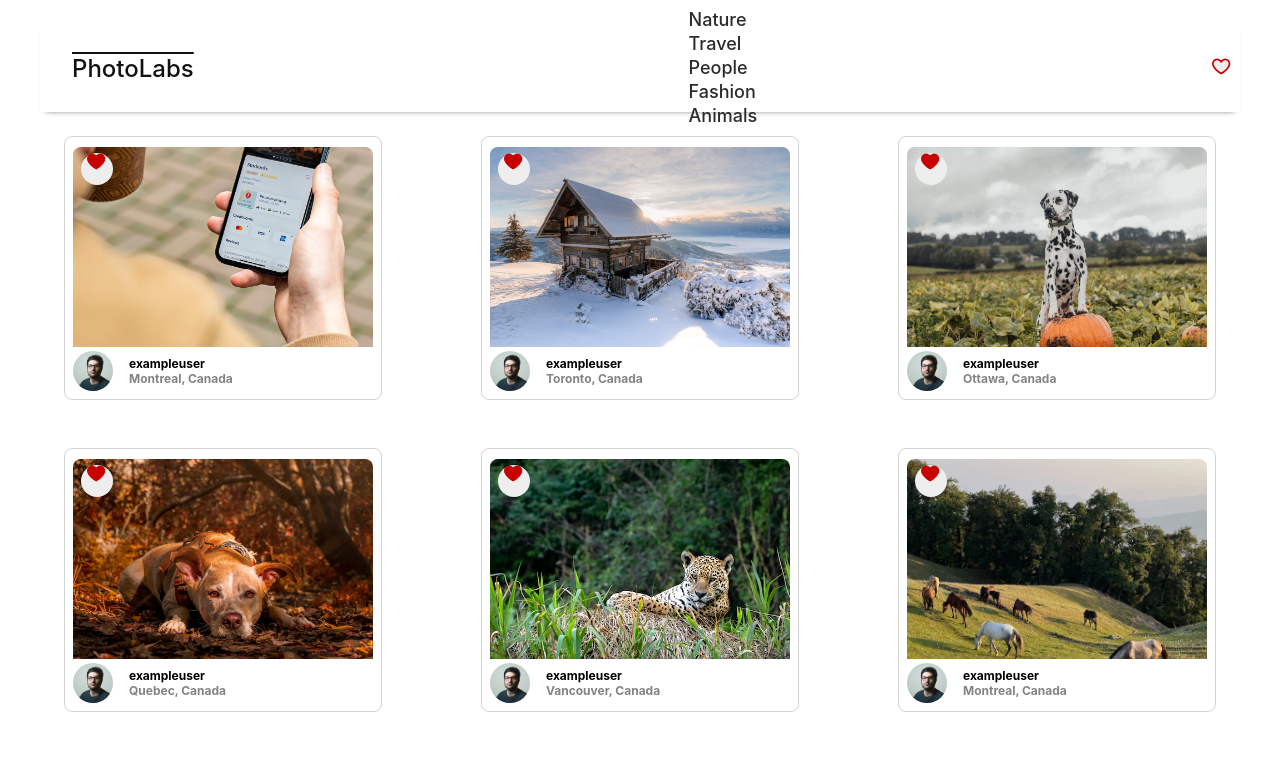
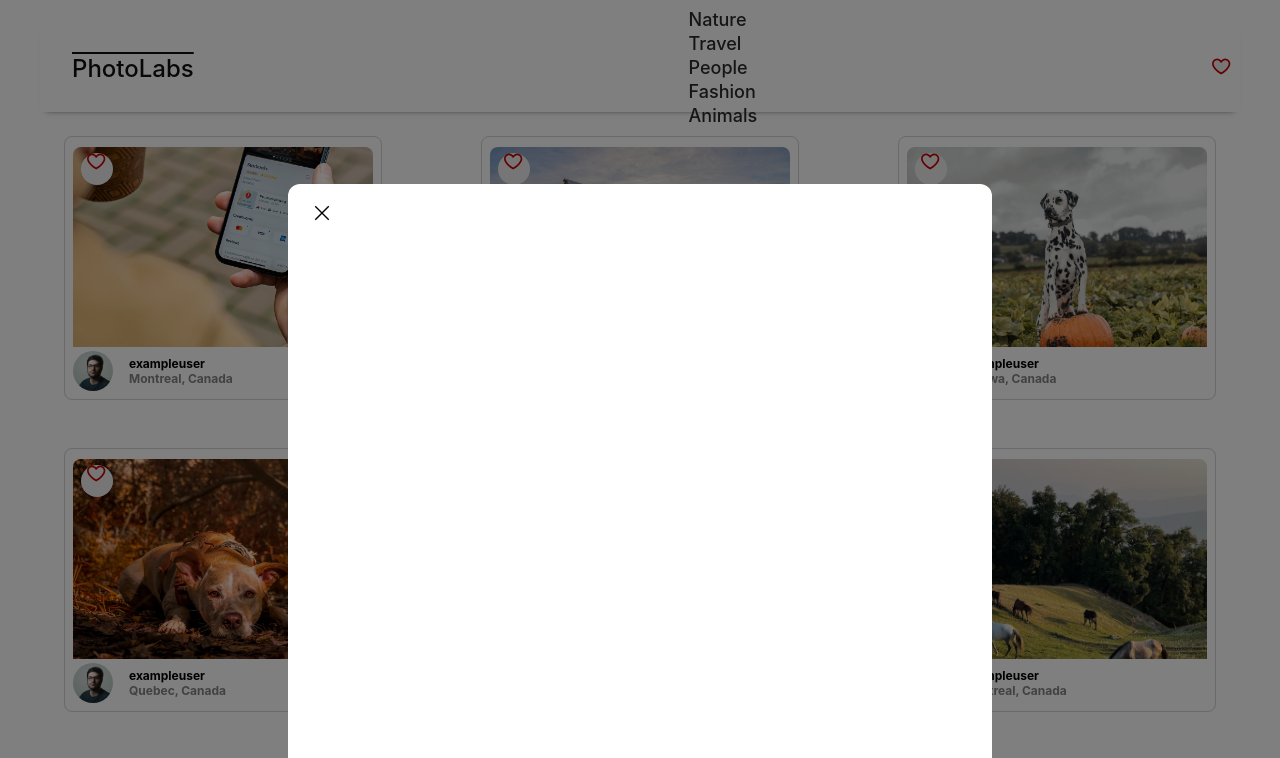
Before and after one commit to nawarani/photolabs, a React (Vite) app in the folder frontend/: page / in a window 1280 px wide. Shown: the top 758 px of the page. Built offline with nearby package versions, Linux system fonts and the light colour scheme; the HTML template or start-up script is replaced by a standard one.

Commit message:
upto blank modal

```diff
--- a/frontend/src/App.jsx
+++ b/frontend/src/App.jsx
@@ -2,11 +2,24 @@ import HomeRoute from './routes/HomeRoute';
 import './App.scss';
 import Topics from "./mocks/topics";
 import Photos from "./mocks/photos";
+import PhotoDetailsModal from './routes/PhotoDetailsModal';
+import { useState } from "react";
 
 const App = () => {
+  const [modal, setModal] = useState(true);
+  const [photoModalDetails, setPhotoModalDetails] = useState({});
+  const closeModal = () => {
+    setModal(false);
+  }
+  const openModal = (photosDetail) => {
+    setModal(true);
+    setPhotoModalDetails(photosDetail);
+  }
+
   return (
     <div className="App">
-      <HomeRoute topics ={Topics} photos={Photos}/>
+      <HomeRoute topics ={Topics} photos={Photos} openModal = {openModal}/>
+      {modal && <PhotoDetailsModal closeModal={closeModal} photo={photoModalDetails}/>}
     </div>
   );
 };
--- a/frontend/src/components/FavBadge.jsx
+++ b/frontend/src/components/FavBadge.jsx
@@ -2,10 +2,10 @@ import FavIcon from './FavIcon';
 
 import '../styles/FavBadge.scss';
 
-const FavBadge = ({ isFavPhotoExist }) => {
+const FavBadge = (props) => {
   return (
     <div className='fav-badge'>
-      <FavIcon displayAlert={!!isFavPhotoExist}/>
+      <FavIcon displayAlert={!!props.isFavPhotoExist} selected={props.favlist.length}/>
     </div>
   )
 };
--- a/frontend/src/components/PhotoFavButton.jsx
+++ b/frontend/src/components/PhotoFavButton.jsx
@@ -4,18 +4,14 @@ import { useState } from "react";
 
 
 const PhotoFavButton = (props) => {
-  const [fav, setFav] = useState(true);
 
-  const handleClick = () => {
-    setFav(fav === true ? false : true);
-    console.log("fav:", fav);
+  const handleClick = (id) => {
+    props.checkFav(id);
   }
 
   return (
-    <div className="photo-list__fav-icon">
-      <div onClick = {handleClick} >
-        < FavIcon selected={fav} />
-      </div>
+    <div className="photo-list__fav-icon" onClick = {() => handleClick(props.photoId)}>
+      < FavIcon selected={props.favlist.includes(props.photoId)} />
     </div>
   );
 };
--- a/frontend/src/components/PhotoList.jsx
+++ b/frontend/src/components/PhotoList.jsx
@@ -1,12 +1,11 @@
 import "../styles/PhotoList.scss";
 import PhotoListItem from './PhotoListItem';
-import Photos from "../mocks/photos";
 
 const PhotoList = (props) => {
   return (
     <ul className="photo-list">
       {props.photos.map(photo => (
-        <PhotoListItem key={photo.id} photo={photo} />
+        <PhotoListItem key={photo.id} photo={photo} favlist={props.favlist} checkFav={props.checkFav} openModal={props.openModal}/>
       ))}
     </ul>
   );
--- a/frontend/src/components/PhotoListItem.jsx
+++ b/frontend/src/components/PhotoListItem.jsx
@@ -4,8 +4,8 @@ import PhotoFavButton from './PhotoFavButton';
 const PhotoListItem = (props) => {
   const photo = props.photo;
   return (
-    <div className = "photo-list__item">
-      < PhotoFavButton />
+    <div className = "photo-list__item" onClick ={() => props.openModal(photo)}>
+      < PhotoFavButton favlist={props.favlist} photoId={photo.id} checkFav={props.checkFav}/>
       <img src={photo.urls.regular} className = "photo-list__image"/>
       <div className ="photo-list__user-details">
         <img src ={photo.user.profile} className = "photo-list__user-profile"/>
--- a/frontend/src/components/TopNavigationBar.jsx
+++ b/frontend/src/components/TopNavigationBar.jsx
@@ -7,7 +7,7 @@ const TopNavigation = (props) => {
     <div className="top-nav-bar">
       <span className="top-nav-bar__logo">PhotoLabs</span>
       <TopicList topics={props.topics}/>
-      <FavBadge />
+      <FavBadge favlist={props.favlist}/>
     </div>
   )
 };
--- a/frontend/src/routes/HomeRoute.jsx
+++ b/frontend/src/routes/HomeRoute.jsx
@@ -1,12 +1,25 @@
 import '../styles/HomeRoute.scss';
 import PhotoList from '../components/PhotoList';
 import TopNavigation from '../components/TopNavigationBar';
+import { useState } from "react";
 
 const HomeRoute = (props) => {
+  const [favList, setFavlist] = useState([]);
+  const checkFav = (id) => {
+    console.log("checkFavid", id)
+    let newList = null;
+    if(favList.includes(id)) {
+      newList = favList.filter((item) => item !== id)
+    } else {
+      newList = [...favList, id]
+    }
+    setFavlist(newList);
+  };
+  console.log(favList);
   return (
     <div className="home-route">
-      <TopNavigation topics={props.topics}/>
-      <PhotoList photos={props.photos}/>
+      <TopNavigation topics={props.topics} favlist={favList}/>
+      <PhotoList photos={props.photos} favlist={favList} checkFav={checkFav} openModal={props.openModal}/>
     </div>
   );
 };
--- a/frontend/src/routes/PhotoDetailsModal.jsx
+++ b/frontend/src/routes/PhotoDetailsModal.jsx
@@ -1,11 +1,14 @@
 import '../styles/PhotoDetailsModal.scss'
 import closeSymbol from '../assets/closeSymbol.svg';
+import PhotoFavButton from '../components/PhotoFavButton';
 
-const PhotoDetailsModal = () => {
+const PhotoDetailsModal = (props) => {
+  const photo = props.photo;
+  console.log(photo);
   return (
     <div className="photo-details-modal">
-      <button className="photo-details-modal__close-button">
-        <img src={closeSymbol} alt="close symbol" />
+      <button className="photo-details-modal__close-button" onClick={() => props.closeModal()}>
+        <img src={closeSymbol} alt="close symbol"/>
       </button>
     </div>
   )
```
